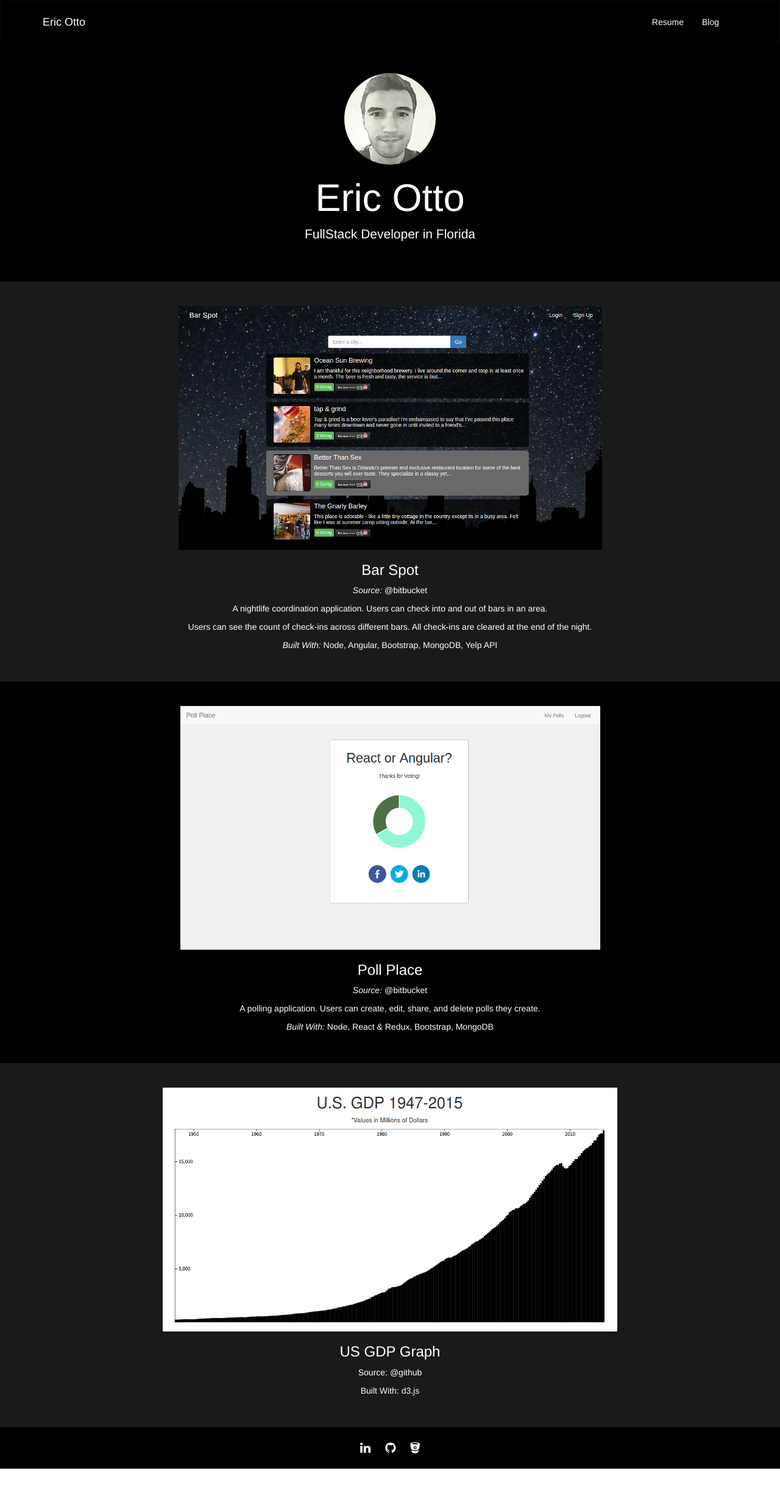
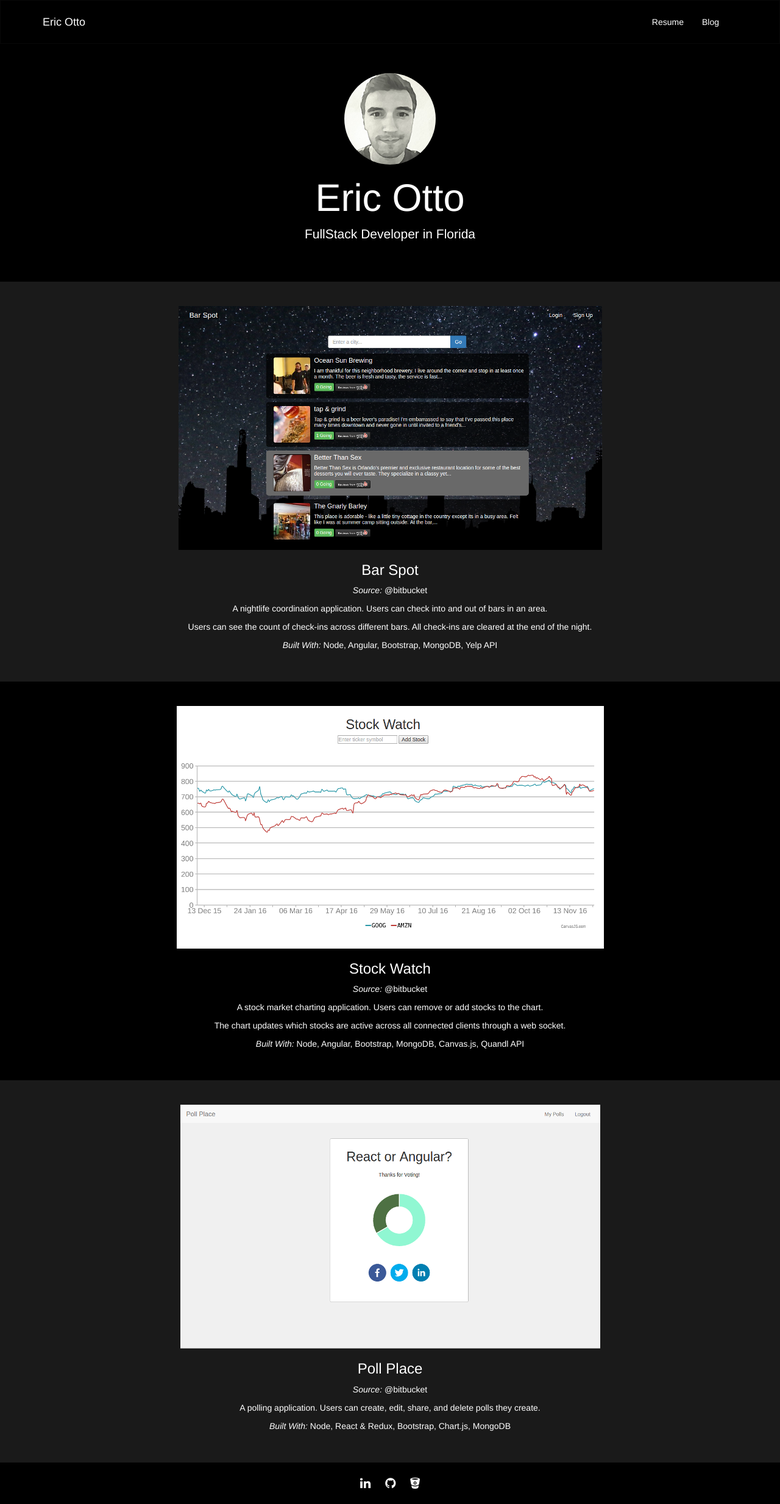
Before and after one commit to ericotto/ericotto.github.io, a Jekyll site: the page built from index.html, in a window 1280 px wide. Shown: the whole page at 61% size. Built offline with Jekyll 4.4.1, drawn with Linux system fonts in a browser that asks for light colours; nearby versions of some CDN libraries; before the commit the page ends 2409 px from its top, so only the background shows below that.

Commit message:
Portfolio item

```diff
--- a/css/custom.css
+++ b/css/custom.css
@@ -50,11 +50,11 @@ html, body {
 .portfolio-item a:hover {
   color: dimGray;
 }
-.portfolio-item-odd {
+.portfolio-item img {
+  max-height: 400px;
+}
+.item-odd {
   background-color: black;
-}
-.portfolio-item img {
-  max-height: 500px;
 }
 .footer {
   padding: 20px 0 20px;
--- a/index.html
+++ b/index.html
@@ -25,30 +25,30 @@ title: Portfolio
   </div>
 </div>
 <!-- Portfolio Item -->
-<!-- <div class="portfolio-item portfolio-item-odd text-center">
+<div class="portfolio-item item-odd text-center">
   <div class="container">
     <a href="https://stock-watch-app.herokuapp.com">
-    <img class="img-responsive center-block" src="" alt="Website Screenshot"></a>
+    <img class="img-responsive center-block" src="/images/stock-watch.png" alt="Website Screenshot"></a>
     <h3><a href="https://stock-watch-app.herokuapp.com">Stock Watch</a></h3>
     <p><em>Source:</em> <a href="https://bitbucket.org/ericotto/stock-watch/src">@bitbucket</a></p>
     <p>A stock market charting application. Users can remove or add stocks to the chart.</p>
     <p>The chart updates which stocks are active across all connected clients through a web socket.</p>
-    <p><em>Built With:</em> Node, Angular, Bootstrap, MongoDB, Quandl API</p>
+    <p><em>Built With:</em> Node, Angular, Bootstrap, MongoDB, Canvas.js, Quandl API</p>
   </div>
-</div> -->
+</div>
 <!-- Portfolio Item -->
-<div class="portfolio-item portfolio-item-odd text-center">
+<div class="portfolio-item text-center">
   <div class="container">
     <a href="https://poll-place.herokuapp.com">
     <img class="img-responsive portfolio-item-odd center-block" src="images/poll-place.png" alt="Website Screenshot"></a>
     <h3><a href="https://poll-place.herokuapp.com">Poll Place</a></h3>
     <p><em>Source:</em> <a href="https://bitbucket.org/ericotto/poll-place/src">@bitbucket</a></p>
     <p>A polling application. Users can create, edit, share, and delete polls they create.</p>
-    <p><em>Built With:</em> Node, React & Redux, Bootstrap, MongoDB</p>
+    <p><em>Built With:</em> Node, React & Redux, Bootstrap, Chart.js, MongoDB</p>
   </div>
 </div>
 <!-- Portfolio Item -->
-<div class="portfolio-item text-center">
+<!-- <div class="portfolio-item text-center">
   <div class="container">
     <a href="https://ericotto.net/data-visualization/gdp-bar-chart/index.html">
     <img class="img-responsive center-block" src="images/gdpd3.png" alt="Website Screenshot"></a>
@@ -56,5 +56,4 @@ title: Portfolio
     <p>Source: <a href="https://github.com/ericotto/data-visualization/blob/master/gdp-bar-chart/script.js">@github</a></p>
     <p>Built With: d3.js</p>
   </div>
-</div>
-</div>
+</div> -->
```
Also changed, not shown: images/stock-watch.png (added).
